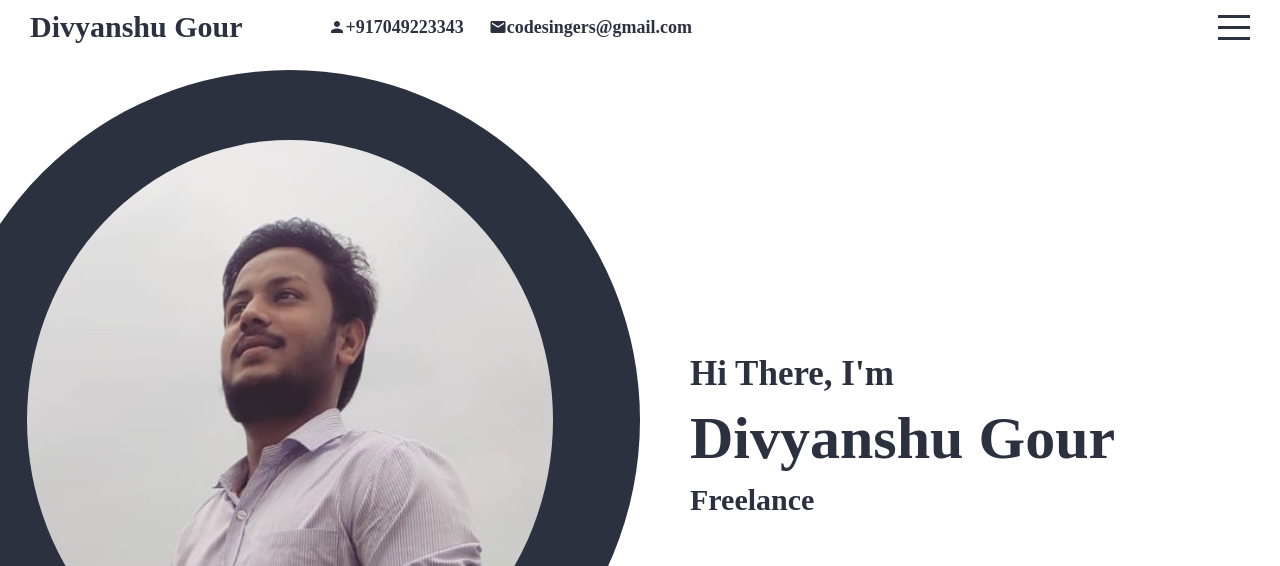
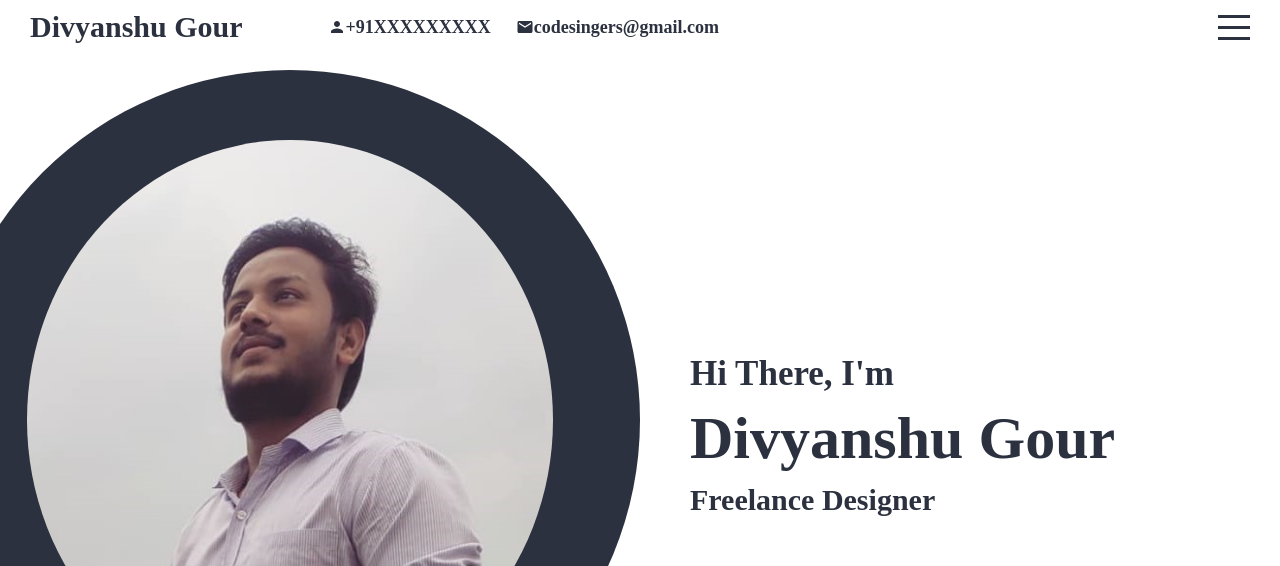
Before and after one commit to DivyanshuGour/React-Portfolio-Website, a React (Create React App) app: page / in a window 1280 px wide. Shown: the top 566 px of the page. Built offline with nearby package versions, Linux system fonts and the light colour scheme.

Commit message:
Change to portfolio

```diff
--- a/package.json
+++ b/package.json
@@ -8,6 +8,7 @@
     "@testing-library/jest-dom": "^5.14.1",
     "@testing-library/react": "^11.2.7",
     "@testing-library/user-event": "^12.8.3",
+    "ityped": "^1.0.3",
     "node-sass": "^6.0.1",
     "react": "^17.0.2",
     "react-dom": "^17.0.2",
--- a/src/components/intro/Intro.jsx
+++ b/src/components/intro/Intro.jsx
@@ -1,6 +1,18 @@
 import "./intro.scss"
+import { init } from 'ityped'
+import { useEffect, useRef } from "react"
 
 export default function Intro() {
+
+    const textRef = useRef();
+
+    useEffect(() => {
+        init(textRef.current, {
+            showCursor: false,
+            backDelay: 1500,
+            strings: ['Developer', 'Designer', 'Enthusiast' ] });
+    }, [])
+
     return (
         <div className="intro" id="intro">
           <div className="left">
@@ -12,7 +24,7 @@ export default function Intro() {
               <div className="wrapper">
                   <h2>Hi There, I'm</h2>
                   <h1>Divyanshu Gour</h1>
-                  <h3>Freelance<span></span></h3>
+                  <h3>Freelance <span ref={textRef}></span></h3>
               </div>
               <a href="#portfolio">
                   <h1>Down</h1>
--- a/src/components/intro/intro.scss
+++ b/src/components/intro/intro.scss
@@ -48,6 +48,12 @@
       h3 {
         font-size: 30px;
         color: $mainColor;
+
+        span{
+          font-size: inherit;
+          color: inherit;
+        }
+
       }
     }
     a {
@@ -67,5 +73,3 @@
     }
   }
 }
-
-// kjgjhg,jh
--- a/src/components/portfolio/Portfolio.jsx
+++ /dev/null
@@ -1,9 +0,0 @@
-import "./portfolio.scss"
-
-export default function Portfolio() {
-    return (
-        <div className="portfolio" id="portfolio">
-
-        </div>
-    )
-}
--- a/src/components/portfolio/portfolio.scss
+++ /dev/null
@@ -1,3 +0,0 @@
-.portfolio {
-  background-color: lightpink;
-}
--- a/src/components/testimonials/Testimonials.jsx
+++ /dev/null
@@ -1,9 +0,0 @@
-import "./testimonials.scss"
-
-export default function Testimonials() {
-    return (
-        <div className="testimonials" id="testimonials">
-
-        </div>
-    )
-}
--- a/src/components/testimonials/testimonials.scss
+++ /dev/null
@@ -1,3 +0,0 @@
-.testimonials {
-  background-color: lightcoral;
-}
--- a/src/components/topbar/Topbar.jsx
+++ b/src/components/topbar/Topbar.jsx
@@ -9,7 +9,7 @@ export default function Topbar({menuOpen, setMenuOpen}) {
                     <a href="#intro" className="logo">Divyanshu Gour</a>
                     <div className="itemContainer">
                         <Person className="icons" />
-                        <span>+917049223343</span>
+                        <span>+91XXXXXXXXX</span>
                         <Mail className="icons" />
                         <span>codesingers@gmail.com</span>
                     </div>
--- a/src/components/work/Work.jsx
+++ /dev/null
@@ -1,9 +0,0 @@
-import "./work.scss"
-
-export default function Work() {
-    return (
-        <div className="work" id="work">
-
-        </div>
-    )
-}
--- a/src/components/work/work.scss
+++ /dev/null
@@ -1,3 +0,0 @@
-.work {
-  background-color: lime;
-}
```
Also changed, not shown: src/App.js (line endings or trailing spaces), src/components/contact/hgg.jsx (added), 1 other file (tests, documents, lock files or other folders).
